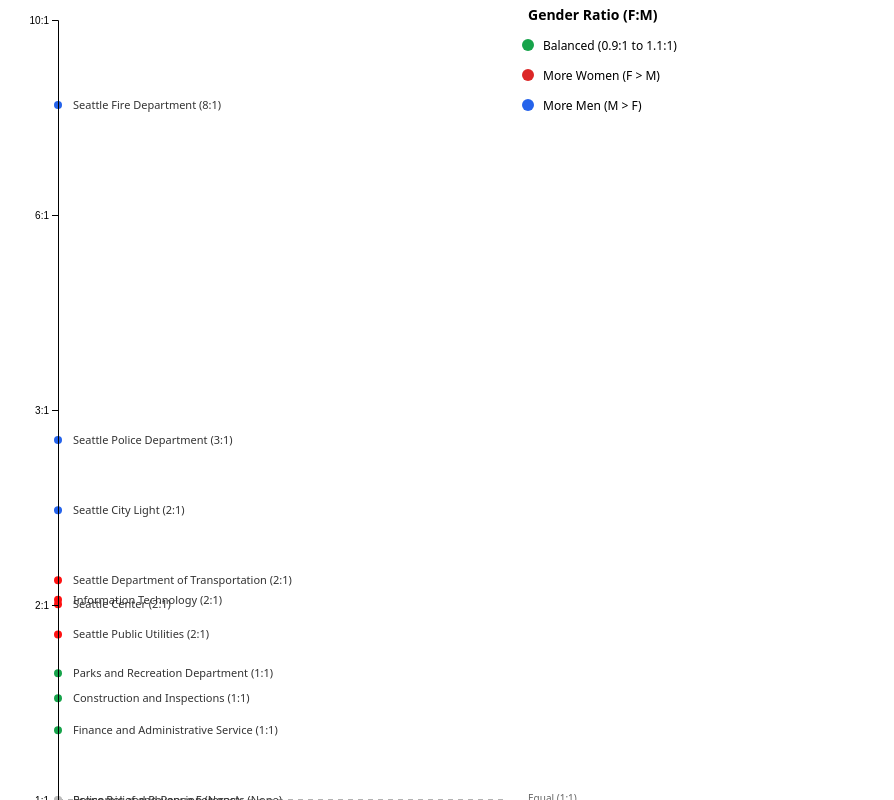
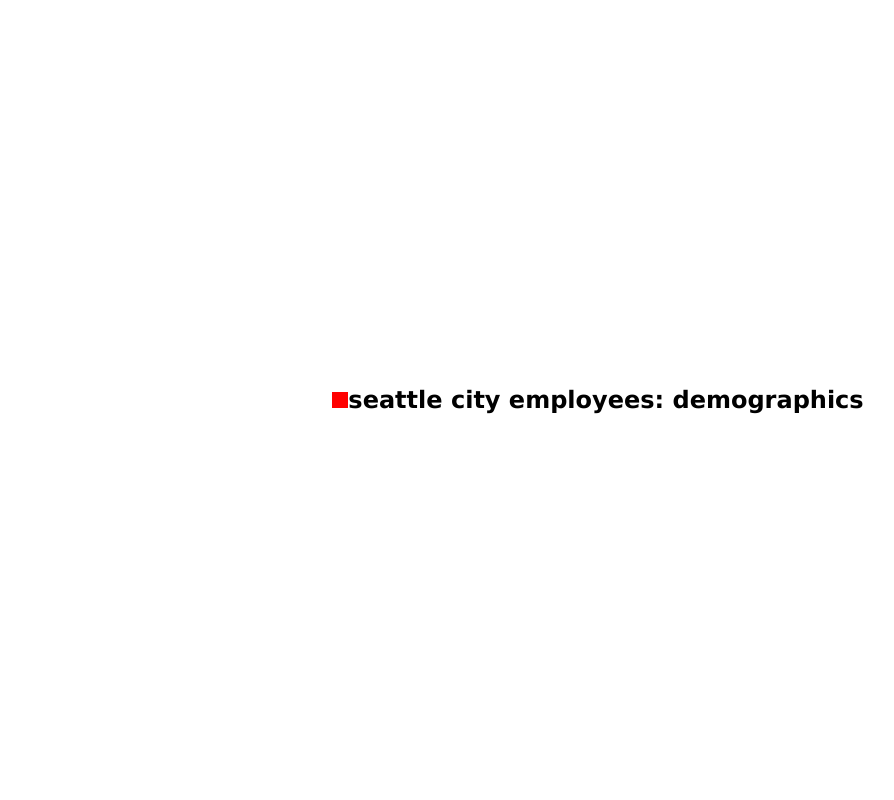
Before and after one commit to xynree/seattle-demo-viz, a React (Vite) app: page / in a window 1280 px wide. Shown: the top 800 px of the page, without its empty margins (42-936 px from the left). Built offline with nearby package versions, Linux system fonts and the light colour scheme.

Commit message:
add react/gsap library, test basic gsap elements

```diff
--- a/package.json
+++ b/package.json
@@ -11,6 +11,7 @@
     "py": "python3 _scripts/run.py"
   },
   "dependencies": {
+    "@gsap/react": "^2.1.2",
     "@tailwindcss/vite": "^4.1.17",
     "@types/d3": "^7.4.3",
     "d3": "^7.9.0",
--- a/src/App.css
+++ b/src/App.css
@@ -1 +1,6 @@
 @import "tailwindcss";
+@import url('https://fonts.googleapis.com/css2?family=DM+Sans:ital,opsz,wght@0,9..40,100..1000;1,9..40,100..1000&display=swap');
+
+body {
+  font-family:'DM Sans', Geneva, Verdana, sans-serif
+}
--- a/src/App.tsx
+++ b/src/App.tsx
@@ -1,12 +1,14 @@
 
 import './App.css'
-import GenderRatioChart from './GenderRatioChart'
+import GenderRatioChart from './components/GenderRatioChart'
+import TitleCard from './components/TitleCard'
 
 function App() {
 
   return (
     <>
-     <GenderRatioChart/>
+    <TitleCard/>
+    <GenderRatioChart/>
     </>
   )
 }
--- a/src/GenderRatioChart.tsx
+++ b/src/components/GenderRatioChart.tsx
@@ -1,4 +1,4 @@
-import genderData from "../_data/processed/dept_gender.json";
+import genderData from "../../_data/processed/dept_gender.json";
 import { useRef, useEffect } from "react";
 import * as d3 from "d3";
 
--- /dev/null
+++ b/src/components/TitleCard.tsx
@@ -0,0 +1,53 @@
+import { useRef } from 'react';
+import { gsap } from 'gsap';
+import { ScrollTrigger } from 'gsap/ScrollTrigger';
+import { useGSAP } from '@gsap/react';
+
+gsap.registerPlugin(ScrollTrigger);
+
+export default function TitleCard() {
+  const containerRef = useRef<HTMLDivElement>(null);
+  const titleRef = useRef<HTMLHeadingElement>(null);
+  const boxRef = useRef<HTMLDivElement>(null)
+
+  useGSAP(
+    () => {
+
+      gsap.set(titleRef.current,  { opacity: 1})
+      gsap.set(boxRef.current, {x: 0, rotation: 0, backgroundColor: 'red'})
+
+      gsap.timeline({
+        scrollTrigger: {
+          trigger: containerRef.current,
+          start: 'top -20%',
+          end: 'bottom top',
+          scrub: 1,
+          pin: false
+        },
+      }).to(
+        boxRef.current,
+        {x: 1000, rotation: 360, ease: 'none', backgroundColor: 'green'},
+
+      ).to(
+        titleRef.current,
+        { opacity: 0, ease: 'out' }
+      )
+    },
+    { scope: containerRef }
+  );
+
+  return (
+    <div
+      ref={containerRef}
+      className="flex items-center justify-center h-screen w-screen"
+    >
+      <div ref={boxRef} className="test-box w-4 h-4 bg-red-500"></div>
+      <h2
+        ref={titleRef}
+        className="text-2xl font-bold"
+      >
+        seattle city employees: demographics
+      </h2>
+    </div>
+  );
+}
```
Also changed, not shown: 1 other file (tests, documents, lock files or other folders).
